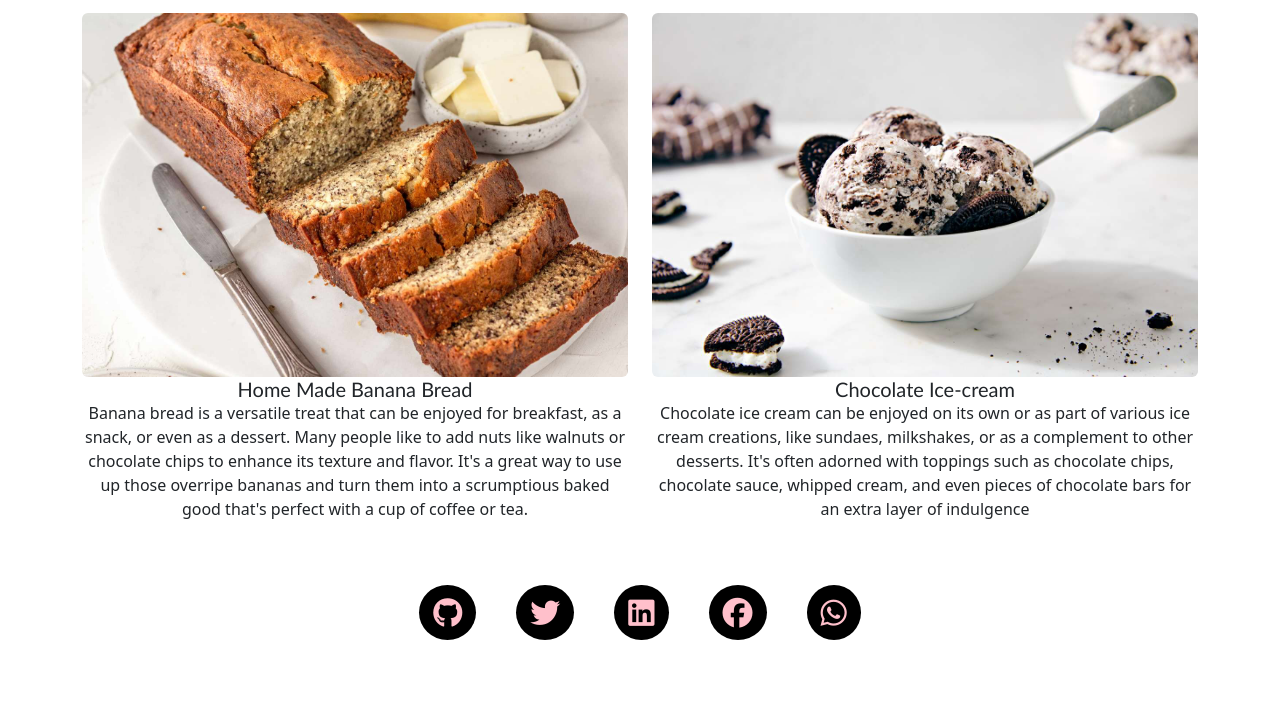
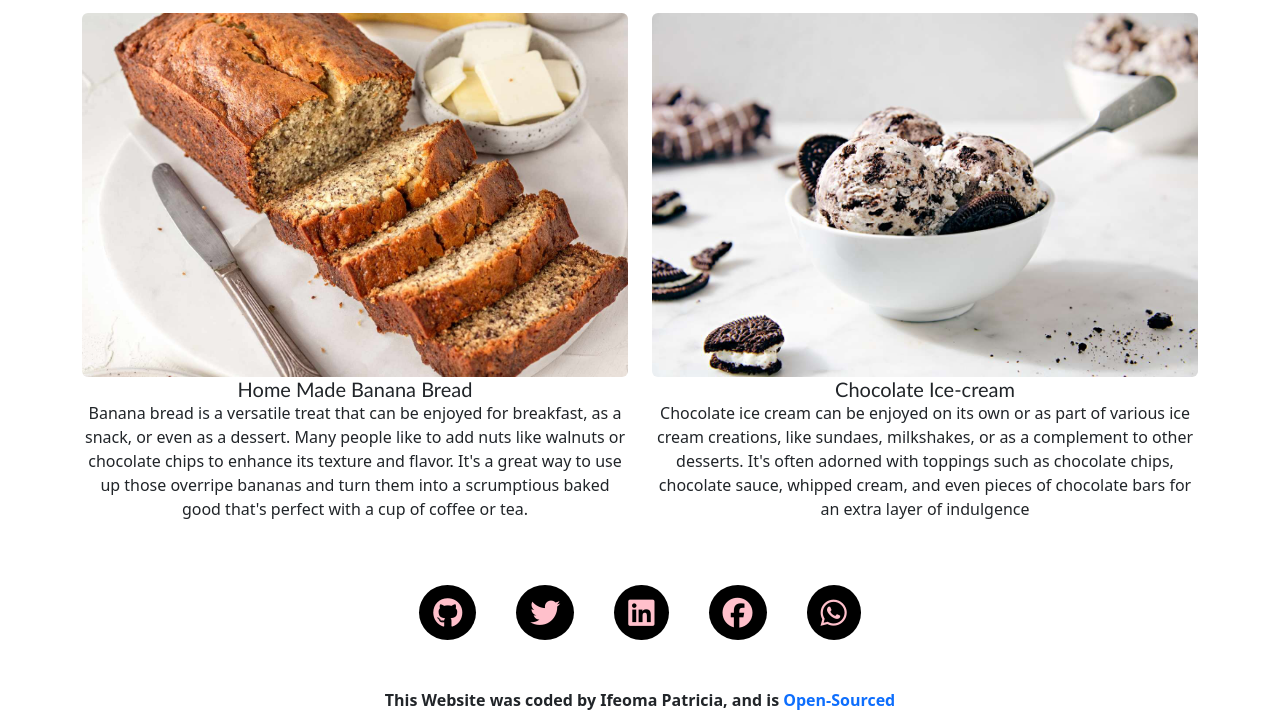
Before and after one commit to Patty-Dymphna/Front-end-profile, a plain HTML site: page work.html in a window 1280 px wide. Shown: the part 1155-1883 px from the top of the page. Before the commit the page ends 1843 px from the top, so only its background shows below. Drawn offline with nearby package versions, Linux system fonts and the light colour scheme.

Commit message:
Adding an open-sourced link and creating a hover color

```diff
--- a/styles.css
+++ b/styles.css
@@ -59,3 +59,6 @@ span{
 .reach a:hover{
     color: blue;
 }
+.lasty:hover{
+    color: blue;
+}
--- a/work.html
+++ b/work.html
@@ -92,5 +92,6 @@
           </div>
         </footer>
         <script src="https://kit.fontawesome.com/cf6614ad8e.js" crossorigin="anonymous"></script>
-  </body>
+        <p class="fw-bold text-center mt-5">This Website was coded by Ifeoma Patricia, and is<a href="https://github.com/Patty-Dymphna/Front-end-profile" class="lasty"> Open-Sourced</a></p>
+      </body>
 </html>
```
Also changed, not shown: about.html (+2 -1 lines), contact.html (+1 -0 lines), index.html (+1 -0 lines).
